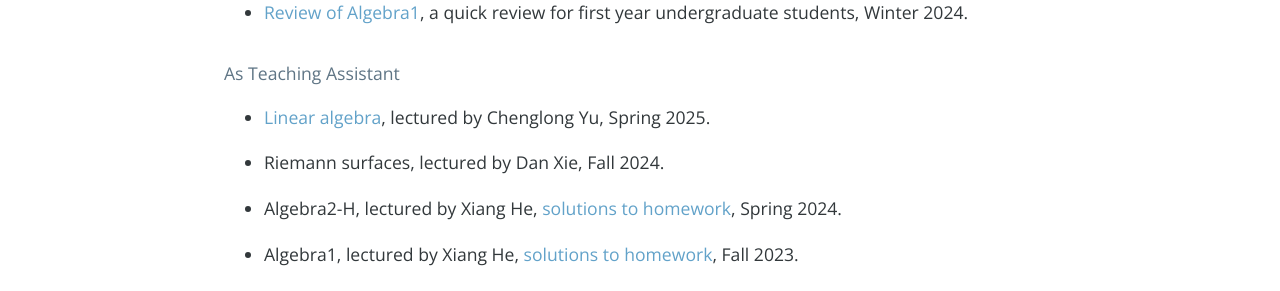
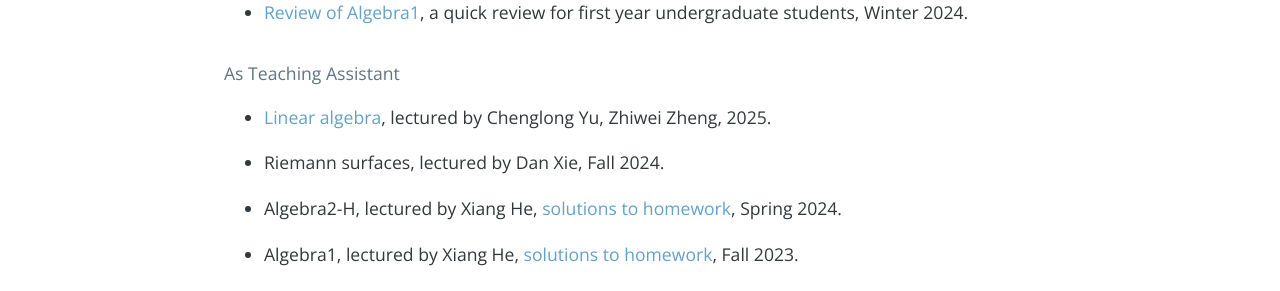
Before and after one commit to bowenl-math/bowenl-math.github.io, a Jekyll site: the page built from teaching.md, in a window 1280 px wide. Shown: the part 387-678 px from the top of the page. Built offline with Jekyll 4.4.1, drawn with Linux system fonts in a browser that asks for light colours; nearby versions of some CDN libraries; our own code applies the rules of GitHub Pages for plain Markdown files; comment, search, counter and statistics services are not loaded.

Commit message:
Update teaching.md

```diff
--- a/teaching.md
+++ b/teaching.md
@@ -4,7 +4,7 @@
 * [Review of Algebra1](https://bowenl.notion.site/2024-02-1-44163401a7dd4cf28aa86264640464b5), a quick review for first year undergraduate students, Winter 2024.
 
 #### As Teaching Assistant
-* [Linear algebra](notes/2025Spring/linear_algebra.pdf), lectured by Chenglong Yu, Spring 2025.
+* [Linear algebra](notes/2025Spring/linear_algebra.pdf), lectured by Chenglong Yu, Zhiwei Zheng, 2025.
 
 * Riemann surfaces, lectured by Dan Xie, Fall 2024.
 
```
